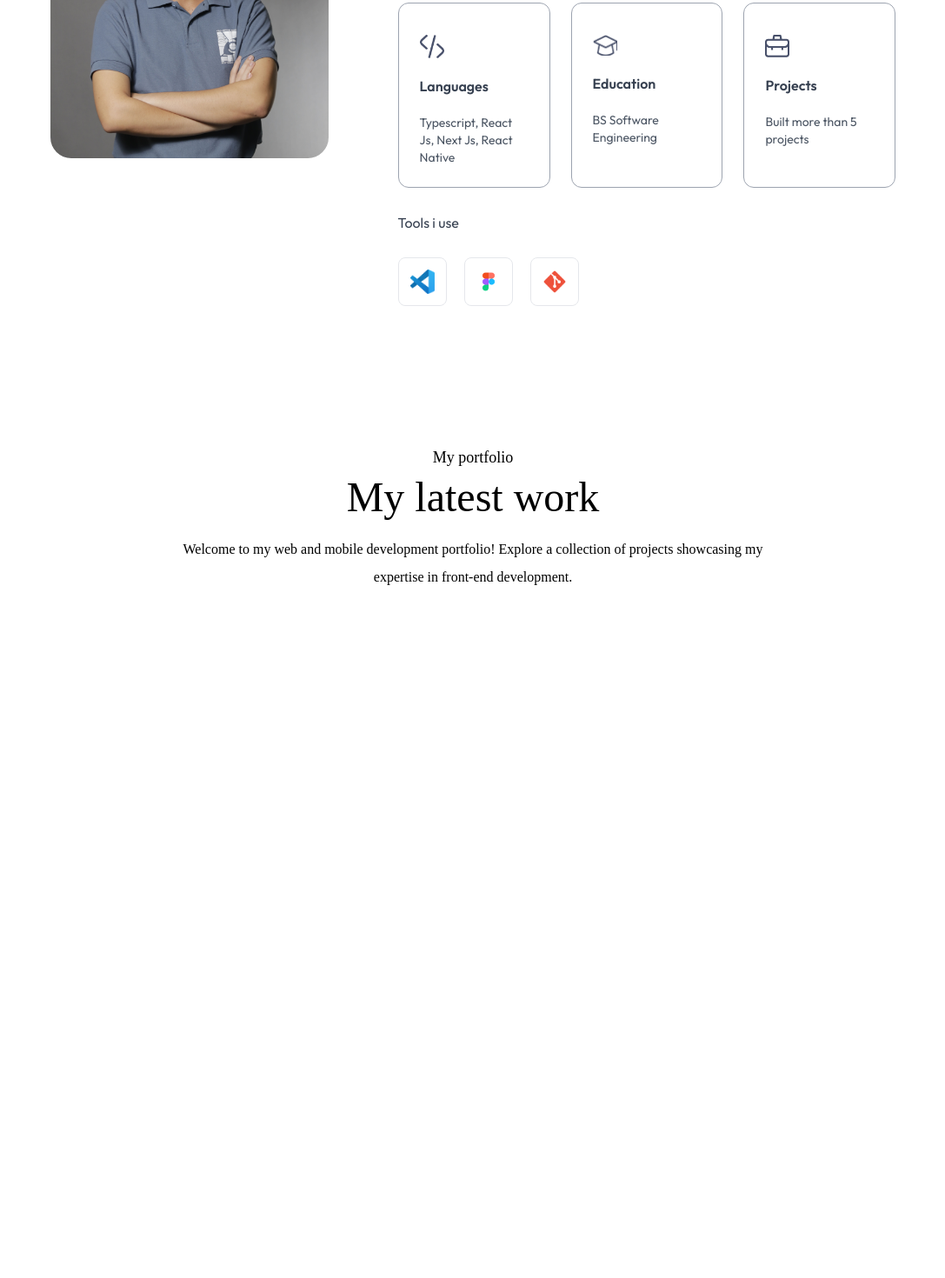
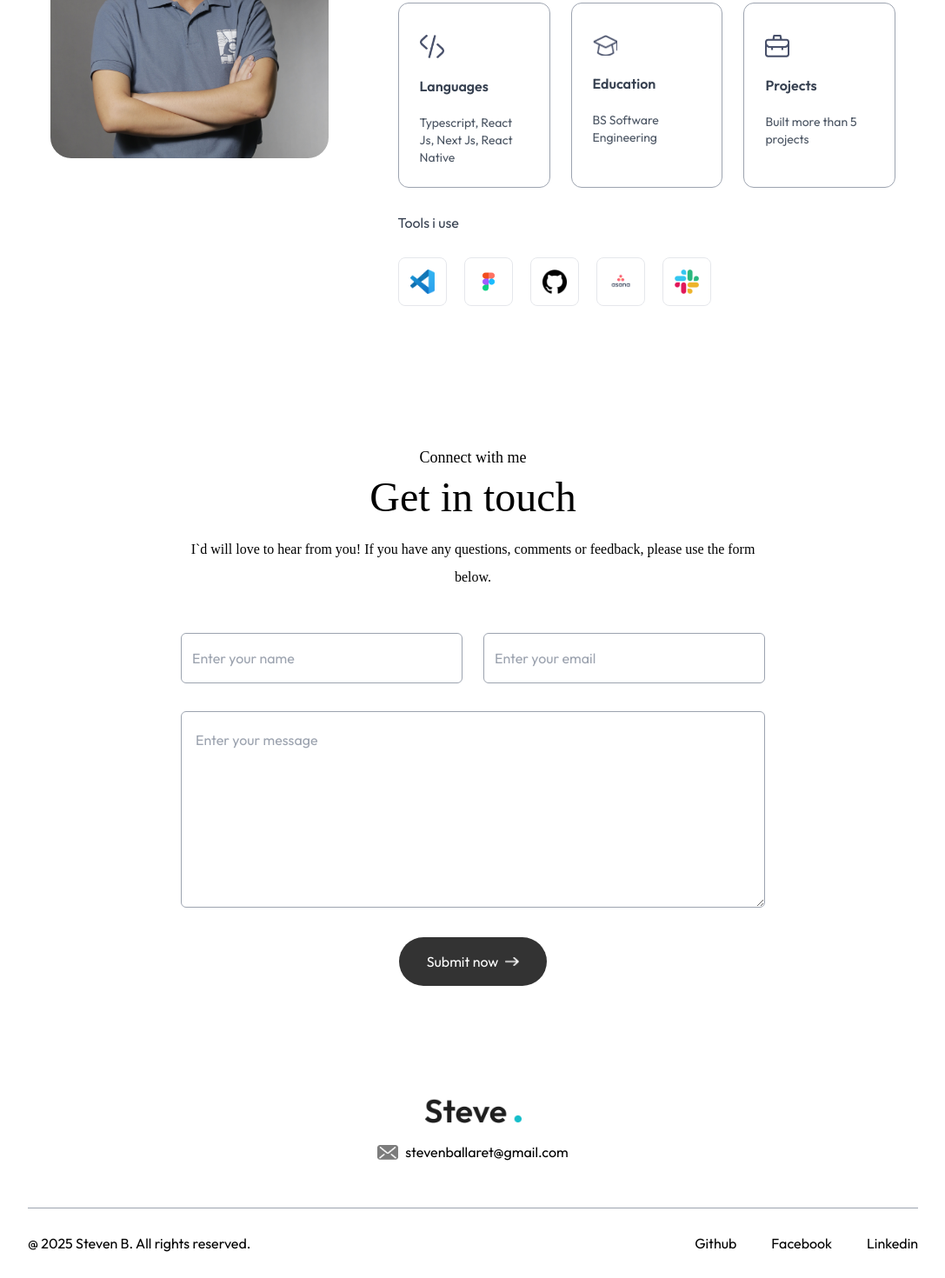
Before and after one commit to SteveBllrt/Portfolio, a Next.js app: page / in a window 1280 px wide. Shown: the part 1141-2611 px from the top of the page at 87% size, without its empty margins (96-1183 px from the left). Before the commit the page ends 1909 px from the top, so only its background shows below. Built offline with nearby package versions, Linux system fonts and the light colour scheme; a web font is replaced by a local one.

Commit message:
feat: added pages

```diff
--- a/src/app/assets/assets.ts
+++ b/src/app/assets/assets.ts
@@ -11,10 +11,13 @@ import right_arrow_up from "./right-arrow.png";
 import code_icon from "./code-icon.png";
 import edu_icon from "./edu-icon.png";
 import project_icon from "./project-icon.png";
-import git from "./git.png";
+import github from "./github.png";
 import vs_code from "./vs-code.png";
 import figma from "./figma.png";
 import send_icon from "./send-icon.png";
+import asana from "./asana.png";
+import slack from "./slack.png";
+import mail from "./mail-icon.png";
 
 export const assets = {
   dark_mode,
@@ -30,10 +33,13 @@ export const assets = {
   code_icon,
   edu_icon,
   project_icon,
-  git,
+  github,
   vs_code,
   figma,
   send_icon,
+  asana,
+  slack,
+  mail,
 };
 
 export const workData = [
@@ -80,4 +86,10 @@ export const infoList = [
   },
 ];
 
-export const toolsData = [assets.vs_code, assets.figma, assets.git];
+export const toolsData = [
+  assets.vs_code,
+  assets.figma,
+  assets.github,
+  assets.asana,
+  assets.slack,
+];
--- /dev/null
+++ b/src/app/components/Contact.tsx
@@ -0,0 +1,78 @@
+import React, { FormEvent, useState } from "react";
+import { assets } from "../assets/assets";
+import Image from "next/image";
+
+const Contact = () => {
+  const [result, setResult] = useState("");
+
+  const onSubmit = async (event: FormEvent<HTMLFormElement>) => {
+    event.preventDefault();
+    setResult("Sending....");
+    const formData = new FormData(event.currentTarget);
+
+    formData.append("access_key", process.env.REACT_APP_ACCESS_KEY || "");
+
+    const response = await fetch("https://api.web3forms.com/submit", {
+      method: "POST",
+      body: formData,
+    });
+
+    const data = await response.json();
+
+    if (data.success) {
+      setResult("Form Submitted Successfully");
+      console.log(result);
+      event.currentTarget.reset();
+    } else {
+      console.log("Error", data);
+      setResult(data.message);
+    }
+  };
+
+  return (
+    <div id="contact" className="w-full px-[12%] py-10 scroll-mt-20">
+      <h4 className="text-center mb-2 text-lg font-Ovo"> Connect with me</h4>
+      <h2 className="text-center text-5xl font-Ovo"> Get in touch </h2>
+      <p className="text-center max-w-2xl mx-auto mt-5 mb-12 font-Ovo">
+        I&#96;d will love to hear from you! If you have any questions, comments
+        or feedback, please use the form below.
+      </p>
+
+      <form className="max-w-2xl mx-auto" onSubmit={onSubmit}>
+        <div className="grid grid-cols-auto md:grid-cols-2 gap-6 mt-10 mb-8">
+          <input
+            type="text"
+            placeholder="Enter your name"
+            name="name"
+            required
+            className="flex-1 p-3 outline-none border-[0.5px] border-gray-400 rounded-md bg-white"
+          />
+          <input
+            type="email"
+            placeholder="Enter your email"
+            name="email"
+            required
+            className="flex-1 p-3 outline-none border-[0.5px] border-gray-400 rounded-md bg-white"
+          />
+        </div>
+
+        <textarea
+          rows={6}
+          placeholder="Enter your message"
+          name="message"
+          required
+          className="w-full p-4 outline-none border-[0.5px] border-gray-400 rounded-md bg-white mb-6"
+        ></textarea>
+        <button
+          type="submit"
+          className="py-3 px-8 w-max flex items-center justify-between gap-2 bg-black/80 text-white rounded-full mx-auto hover:bg-black duration-500"
+        >
+          Submit now
+          <Image src={assets.right_arrow_up} alt="" className="w-4" />
+        </button>
+      </form>
+    </div>
+  );
+};
+
+export default Contact;
--- /dev/null
+++ b/src/app/components/Footer.tsx
@@ -0,0 +1,44 @@
+import React from "react";
+import { assets } from "../assets/assets";
+import Image from "next/image";
+
+const Footer = () => {
+  return (
+    <div className="mt-20">
+      <div className="text-center">
+        <Image src={assets.logo} alt="" className="w-28 mx-auto mb-2" />
+
+        <div className="w-max flex items-center gap-2 mx-auto">
+          <Image src={assets.mail} alt="" className="w-6" />
+          stevenballaret@gmail.com
+        </div>
+      </div>
+
+      <div className="text-center sm:flex items-center justify-between border-t border-gray-400 mx-[10%] mt-12 py-6">
+        <p> @ 2025 Steven B. All rights reserved.</p>
+        <ul className="flex items-center gap-10 justify-center mt-4 sm:mt-0">
+          <li>
+            <a target="_blank" href="https://github.com/SteveBllrt">
+              Github
+            </a>
+          </li>
+          <li>
+            <a target="_blank" href="https://www.facebook.com/steven.ballaret">
+              Facebook
+            </a>
+          </li>
+          <li>
+            <a
+              target="_blank"
+              href="https://www.linkedin.com/in/steven-ballaret-839373264/"
+            >
+              Linkedin
+            </a>
+          </li>
+        </ul>
+      </div>
+    </div>
+  );
+};
+
+export default Footer;
--- a/src/app/components/Header.tsx
+++ b/src/app/components/Header.tsx
@@ -22,7 +22,7 @@ const Header = () => {
           frontend developer based in iloilo
         </h1>
         <p className="max-w-2xl mx-auto font-Ovo mt-4">
-          I am a frontend developer from Manduriao, Iloilo, with years of
+          I am a frontend developer from Mandurriao, Iloilo, with years of
           experience in various technologies, including React, Next.js, and
           React Native.
         </p>
--- a/src/app/components/Navbar.tsx
+++ b/src/app/components/Navbar.tsx
@@ -63,11 +63,6 @@ const Navbar = () => {
             </a>
           </li>
           <li>
-            <a className="font-Ovo" href="#work">
-              My work
-            </a>
-          </li>
-          <li>
             <a className="font-Ovo" href="#contact">
               Contact me
             </a>
@@ -76,19 +71,19 @@ const Navbar = () => {
 
         <div className="flex items-center gap-4">
           <button>
-            <Image src={assets.dark_mode} alt="" className="w-6" />
+            <Image src={assets.dark_mode} alt="" className="w-5" />
           </button>
 
           <a
             href="#contact"
-            className="hidden lg:flex items-center gap-3 px-10  py-2.5 border border-gray-500 rounded-full ml-4 font-Ovo"
+            className="hidden lg:flex items-center gap-3 px-10  py-2 border border-gray-400 rounded-full ml-4 font-Ovo"
           >
             Contact
             <Image src={assets.arrow_up} alt="" className="w-3" />
           </a>
 
           <button className="block md:hidden ml-3" onClick={openMenu}>
-            <Image src={assets.menu} alt="" className="w-6" />
+            <Image src={assets.menu} alt="" className="w-5" />
           </button>
         </div>
 
@@ -112,11 +107,6 @@ const Navbar = () => {
             </a>
           </li>
           <li>
-            <a className="font-Ovo" onClick={closeMenu} href="#work">
-              My work
-            </a>
-          </li>
-          <li>
             <a className="font-Ovo" onClick={closeMenu} href="#contact">
               Contact me
             </a>
--- a/src/app/components/Work.tsx
+++ /dev/null
@@ -1,16 +0,0 @@
-import React from "react";
-
-const Work = () => {
-  return (
-    <div id="work" className="w-full px-[8%] py-10 scroll-mt-20">
-      <h4 className="text-center mb-2 text-lg font-Ovo"> My portfolio</h4>
-      <h2 className="text-center text-5xl font-Ovo">My latest work</h2>
-      <p className="text-center max-w-2xl mx-auto mt-5 mb-12 font-Ovo">
-        Welcome to my web and mobile development portfolio! Explore a collection
-        of projects showcasing my expertise in front-end development.
-      </p>
-    </div>
-  );
-};
-
-export default Work;
--- a/src/app/page.tsx
+++ b/src/app/page.tsx
@@ -1,9 +1,10 @@
 "use client";
 
 import About from "./components/About";
+import Contact from "./components/Contact";
+import Footer from "./components/Footer";
 import Header from "./components/Header";
 import Navbar from "./components/Navbar";
-import Work from "./components/Work";
 
 export default function Home() {
   return (
@@ -11,7 +12,8 @@ export default function Home() {
       <Navbar />
       <Header />
       <About />
-      <Work />
+      <Contact />
+      <Footer />
     </>
   );
 }
```
